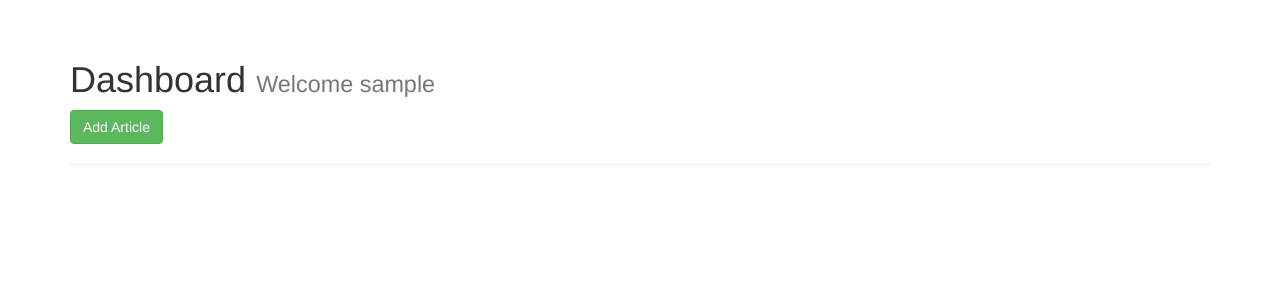
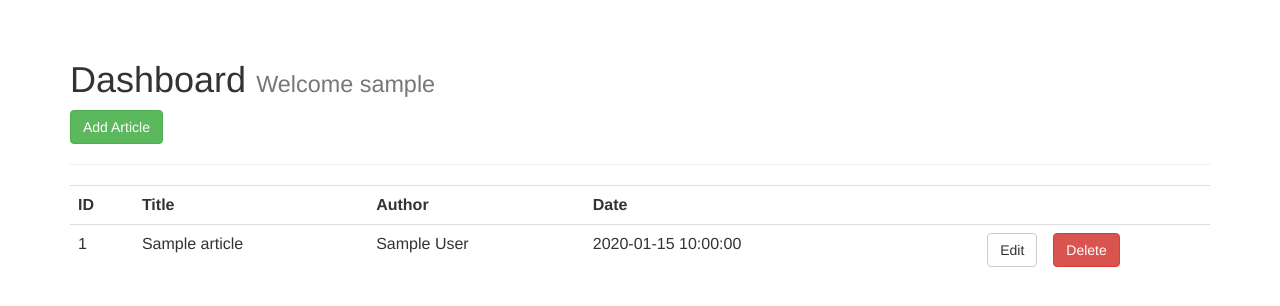
Before and after one commit to lasanthagithub/Python_Flask_Development, a Flask app: page /dashboard in a window 1280 px wide. Shown: the part 72-378 px from the top of the page. Run offline with Flask 2, Linux system fonts and the light colour scheme; the visitor is signed in with stand-in values (Sample User, id 1); tables that the repository leaves empty or names only in its code hold one stand-in row (values such as "Sample post"); some libraries are stand-ins or nearby versions.

Commit message:
get sigle article

```diff
--- a/VS_Flask_dev/FlaskWebProject/FlaskWebProject/app.py
+++ b/VS_Flask_dev/FlaskWebProject/FlaskWebProject/app.py
@@ -1,6 +1,6 @@
 
 from flask import Flask, render_template, flash, url_for, logging, session, request, redirect
-from data import Articles
+#from data import Articles
 from flask_mysqldb import MySQL
 from wtforms import Form, StringField, PasswordField, validators, TextAreaField
 from passlib.hash import sha256_crypt
@@ -21,10 +21,9 @@ app.config['MYSQL_CURSORCLASS'] = 'DictCursor'
 #mysql = DatabaseCon(app)
 mysql = MySQL(app)
 
+#Articles = Articles()
 
 
-
-Articles = Articles()
 #debug=True ## here or below. need to remoce when production
 
 ## Make the WSGI interface available at the top level so wfastcgi can get it.
@@ -45,12 +44,37 @@ def about():
 ## Articles page
 @app.route('/articles')
 def articles():
-    return render_template('articles.html', articles = Articles)
+    ## Create cursor
+    cur = mysql.connection.cursor()
+
+    ## Get articles
+    result = cur.execute("SELECT * FROM articles")
+
+    articles = cur.fetchall() ## get all the articles to a dictionary list
+
+    if result > 0:
+        return render_template('articles.html', articles=articles)
+    else:
+        msg = 'No articles found'
+        return render_template('articles.html', msg=msg)
+    cur.close()
+
+
+
+
 
 ## Get individual items
 @app.route('/article/<string:id>/')
 def article(id):
-   return render_template('article.html', id=id)
+    ## Create cursor
+    cur = mysql.connection.cursor()
+
+    ## Get articles
+    result = cur.execute("SELECT * FROM articles WHERE id = %s", [id])
+
+    article = cur.fetchone() ## get one article
+
+    return render_template('article.html', article=article)
 
 
 ## Registration Form
@@ -153,7 +177,25 @@ def is_logged_in(f):
 @app.route('/dashboard')
 @is_logged_in
 def dashboard():
-    return render_template('dashboard.html')
+    ## Create cursor
+    cur = mysql.connection.cursor()
+
+    ## Get articles
+    result = cur.execute("SELECT * FROM articles")
+
+    articles = cur.fetchall() ## get all the articles to a dictionary
+
+    if result > 0:
+        return render_template('dashboard.html', articles=articles)
+    else:
+        msg = 'No articles found'
+        return render_template('dashboard.html', msg=msg)
+    cur.close()
+
+
+
+
+
 
 
 ## Articles Form class
--- a/VS_Flask_dev/FlaskWebProject/FlaskWebProject/templates/dashboard.html
+++ b/VS_Flask_dev/FlaskWebProject/FlaskWebProject/templates/dashboard.html
@@ -4,4 +4,27 @@
     <h1>Dashboard <small>Welcome {{session.username}}</small></h1>
     <a class="btn btn-success" href="/add_article">Add Article</a>
     <hr>
+
+    <table class="table table.striped">
+        <tr>
+            <th>ID</th>
+            <th>Title</th>
+            <th>Author</th>
+            <th>Date</th>
+            <th></th>
+            <th></th>
+        </tr>
+
+        {% for article in articles %}
+            <tr>
+                <td>{{article.id}}</td>
+                <td>{{article.title}}</td>
+                <td>{{article.author}}</td>
+                <td>{{article.create_date}}</td>
+                <td><a href="edit_article/{{article.id}}" class="btn btn-default pull-right">Edit</a></td>
+                <td><a href="#" class="btn btn-danger">Delete</a></td>
+            </tr>
+        {% endfor %}
+
+    </table>
 {% endblock %}
--- a/VS_Flask_dev/FlaskWebProject/FlaskWebProject/templates/home.html
+++ b/VS_Flask_dev/FlaskWebProject/FlaskWebProject/templates/home.html
@@ -5,5 +5,11 @@
         <h1>Welcome to FlaskApp</h1>
         <p class="lead">This application is build on the Python Flask Framework</p>
 
+        {% if session.logged_in == NULL %}
+            <a href="/register" class="btn btn-primary btn-lg">Register</a>
+            <a href="/login" class="btn btn-success btn-lg">Login</a>
+
+        {% endif %}
+
     </div>
 {% endblock %}
```
Also changed, not shown: VS_Flask_dev/FlaskWebProject/FlaskWebProject/templates/article.html (+7 -1 lines).
